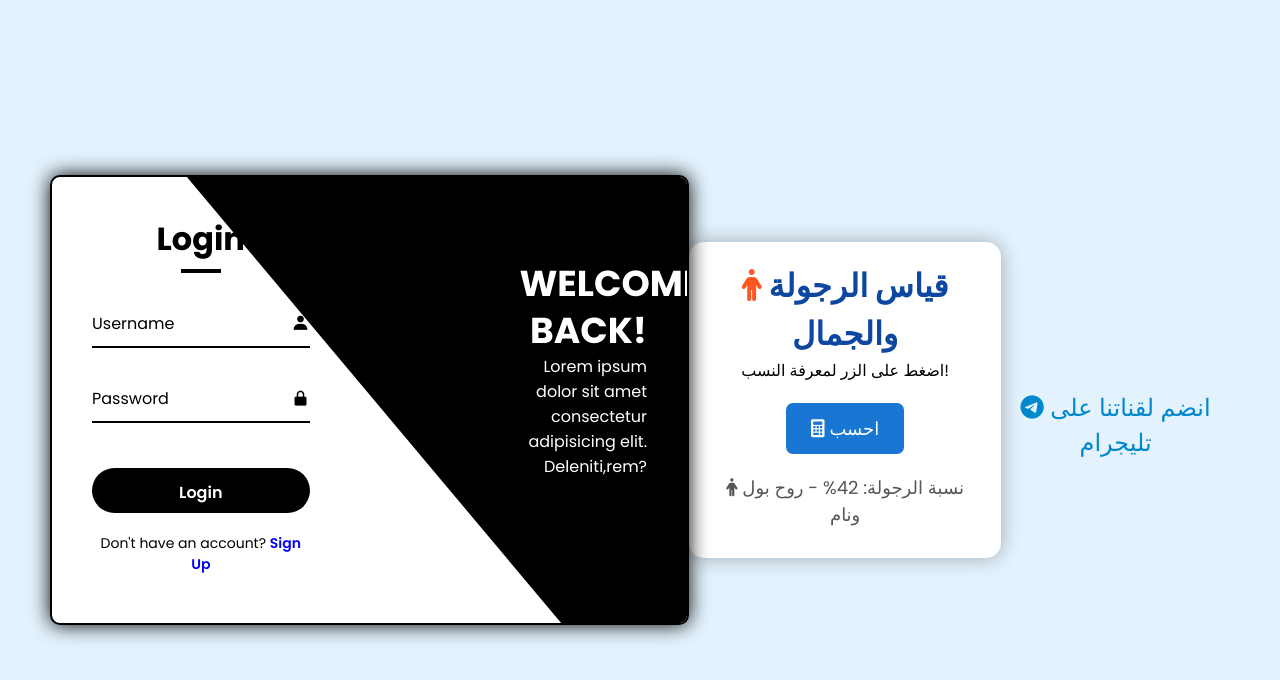
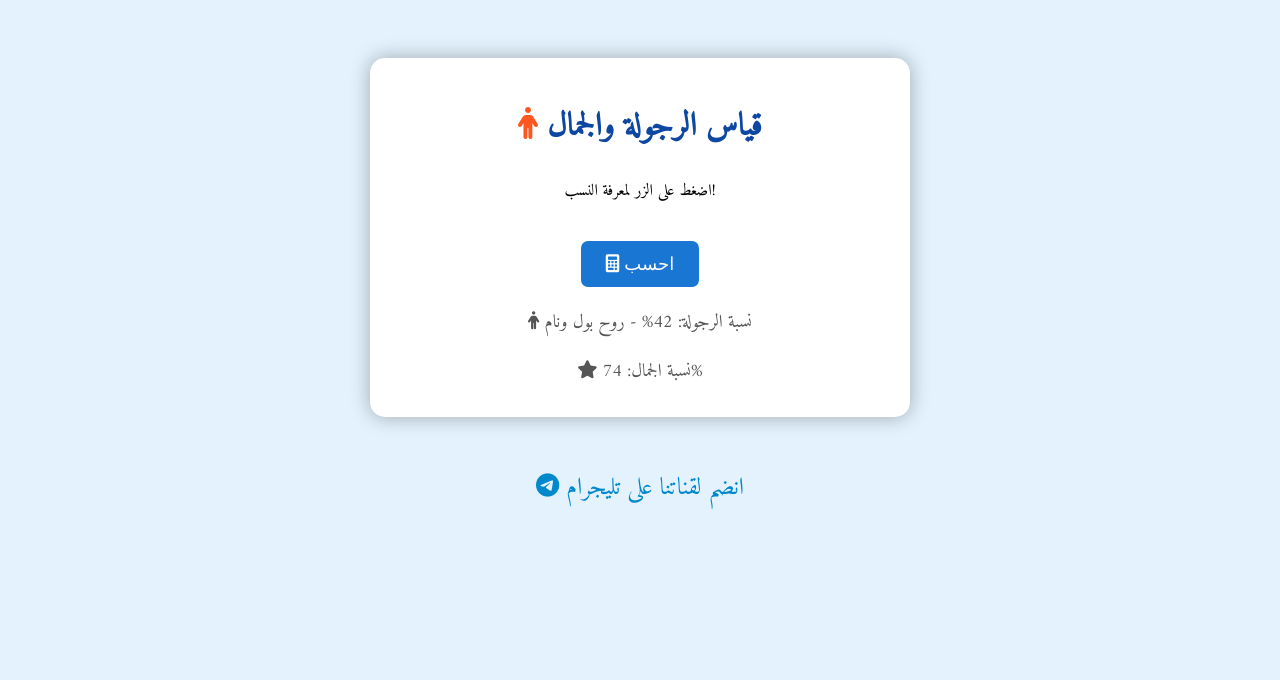
Before and after one commit to ssoo224/boy, a plain HTML site: page index.html in a window 1280 px wide. Both pictures are taken after a click on the button "احسب". Drawn offline with nearby package versions, Linux system fonts and the light colour scheme.

Commit message:
Update index.html

```diff
--- a/index.html
+++ b/index.html
@@ -1,106 +1,6 @@
 <!DOCTYPE html>
 <html lang="ar">
 <head>
-        <meta charset="UTF-8">
-    <meta name="viewport" content="width=device-width, initial-scale=1.0">
-    <title>Login Register form</title>
-
-    <!--Boxicons CDN-->
-    <link href='https://unpkg.com/boxicons@2.1.4/css/boxicons.min.css'
-    rel='stylesheet'>
-
-    <!--Custom CSS-->
-    <link rel="stylesheet" href="style.css">
-
-</head>
-
-<body>
-    <!-- FOR SOURCE CODE COMMENT "CODE" -->
-
-    <div class="wrapper">
-        <span class="rotate-bg"></span>
-        <span class="rotate-bg2"></span>
-
-        <div class="form-box login">
-            <h2 class="title animation" style="--i:0; --j:21">Login</h2>
-            <form action="#">
-
-                <div class="input-box animation" style="--i:1; --j:22">
-                    <input type="text" required>
-                    <label for="">Username</label>
-                    <i class='bx bxs-user'></i>
-                </div>
-
-                <div class="input-box animation" style="--i:2; --j:23">
-                    <input type="password" required>
-                    <label for="">Password</label>
-                    <i class='bx bxs-lock-alt'></i>
-                </div>
-                <button type="submit" class="btn animation" style="--i:3; --j:24">Login</button>
-                <div class="linkTxt animation" style="--i:5; --j:25">
-                    <p>Don't have an account? <a href="#" class="register-link">Sign Up</a></p>
-                </div>
-            </form>
-        </div>
-
-        <div class="info-text login">
-            <h2 class="animation" style="--i:0; --j:20">Welcome Back!</h2>
-            <p class="animation" style="--i:1; --j:21">Lorem ipsum dolor sit amet consectetur adipisicing elit.
-                Deleniti,rem?</p>
-        </div>
-
-
-
-
-
-
-
-        <div class="form-box register">
-
-            <h2 class="title animation" style="--i:17; --j:0">Sign Up</h2>
-
-            <form action="#">
-
-                <div class="input-box animation" style="--i:18; --j:1">
-                    <input type="text" required>
-                    <label for="">Username</label>
-                    <i class='bx bxs-user'></i>
-                </div>
-
-                <div class="input-box animation" style="--i:19; --j:2">
-                    <input type="email" required>
-                    <label for="">Email</label>
-                    <i class='bx bxs-envelope'></i>
-                </div>
-
-                <div class="input-box animation" style="--i:20; --j:3">
-                    <input type="password" required>
-                    <label for="">Password</label>
-                    <i class='bx bxs-lock-alt'></i>
-                </div>
-
-                <button type="submit" class="btn animation" style="--i:21;--j:4">Sign Up</button>
-
-                <div class="linkTxt animation" style="--i:22; --j:5">
-                    <p>Already have an account? <a href="#" class="login-link">Login</a></p>
-                </div>
-
-            </form>
-        </div>
-
-        <div class="info-text register">
-            <h2 class="animation" style="--i:17; --j:0;">Welcome Back!</h2>
-            <p class="animation" style="--i:18; --j:1;">Lorem ipsum dolor sit amet consectetur adipisicing elit.
-                Deleniti,rem?</p>
-        </div>
-
-    </div>
-
-    <!--Script.js-->
-    <script src="script.js"></script>
-</body>
-
-</html>
     <meta charset="UTF-8">
     <meta name="viewport" content="width=device-width, initial-scale=1.0">
     <title>موقع قياس الرجولة والجمال والذكاء</title>
@@ -109,7 +9,7 @@
     <style>
         body {
             font-family: 'Amiri', serif;
-            background-color: #e3f2fd; /* لون خلفية أزرق فاتح */
+            background-color: #e3f2fd;
             text-align: center;
             padding: 50px;
         }
@@ -126,7 +26,7 @@
             transform: scale(1.05);
         }
         h1 {
-            color: #0d47a1; /* لون أزرق داكن */
+            color: #0d47a1;
         }
         .results {
             margin-top: 20px;
@@ -136,7 +36,7 @@
             color: #555;
         }
         button {
-            background-color: #1976d2; /* لون أزرق */
+            background-color: #1976d2;
             color: white;
             border: none;
             padding: 12px 25px;
@@ -147,7 +47,7 @@
             transition: background-color 0.3s;
         }
         button:hover {
-            background-color: #1565c0; /* لون أزرق داكن عند التمرير */
+            background-color: #1565c0;
         }
         .loading {
             display: none;
@@ -160,19 +60,19 @@
             margin-bottom: 10px;
         }
         .male-icon {
-            color: #ff5722; /* لون برتقالي */
+            color: #ff5722;
         }
         .brain-icon {
-            color: #42a5f5; /* لون أزرق فاتح */
+            color: #42a5f5;
         }
         .star-icon {
-            color: #ffd600; /* لون ذهبي */
+            color: #ffd600;
         }
         .strength-icon {
-            color: #388e3c; /* لون أخضر داكن */
+            color: #388e3c;
         }
         .fun-icon {
-            color: #66bb6a; /* لون أخضر فاتح */
+            color: #66bb6a;
         }
         .telegram-container {
             margin-top: 30px;
@@ -236,27 +136,22 @@
 
             loadingDiv.style.display = 'none';
 
-            // إظهار النتائج تدريجيا
-            setTimeout(() => {
-                resultsDiv.innerHTML += `<p class="result-icon male-icon"><i class="fas fa-male"></i> نسبة الرجولة: ${masculinity}% - ${masculinityCategory}</p>`;
-            }, 500);
+            // عرض النتائج بالتسلسل
+            const results = [
+                `<p class="result-icon male-icon"><i class="fas fa-male"></i> نسبة الرجولة: ${masculinity}% - ${masculinityCategory}</p>`,
+                `<p class="result-icon star-icon"><i class="fas fa-star"></i> نسبة الجمال: ${beauty}%</p>`,
+                `<p class="result-icon brain-icon"><i class="fas fa-brain"></i> نسبة الذكاء: ${intelligence}%</p>`,
+                `<p class="result-icon strength-icon"><i class="fas fa-dumbbell"></i> نسبة القوة: ${strength}%</p>`,
+                `<p class="result-icon fun-icon"><i class="fas fa-laugh"></i> نسبة المرح: ${fun}%</p>`
+            ];
 
-            setTimeout(() => {
-                resultsDiv.innerHTML += `<p class="result-icon star-icon"><i class="fas fa-star"></i> نسبة الجمال: ${beauty}%</p>`;
-            }, 1000);
-
-            setTimeout(() => {
-                resultsDiv.innerHTML += `<p class="result-icon brain-icon"><i class="fas fa-brain"></i> نسبة الذكاء: ${intelligence}%</p>`;
-            }, 1500);
-
-            setTimeout(() => {
-                resultsDiv.innerHTML += `<p class="result-icon strength-icon"><i class="fas fa-dumbbell"></i> نسبة القوة: ${strength}%</p>`;
-            }, 2000);
-
-            setTimeout(() => {
-                resultsDiv.innerHTML += `<p class="result-icon fun-icon"><i class="fas fa-laugh"></i> نسبة المرح: ${fun}%</p>`;
-            }, 2500);
-
+            let delay = 0;
+            results.forEach((result) => {
+                setTimeout(() => {
+                    resultsDiv.innerHTML += result;
+                }, delay);
+                delay += 500;
+            });
         }, 2000);
     }
 </script>
```
